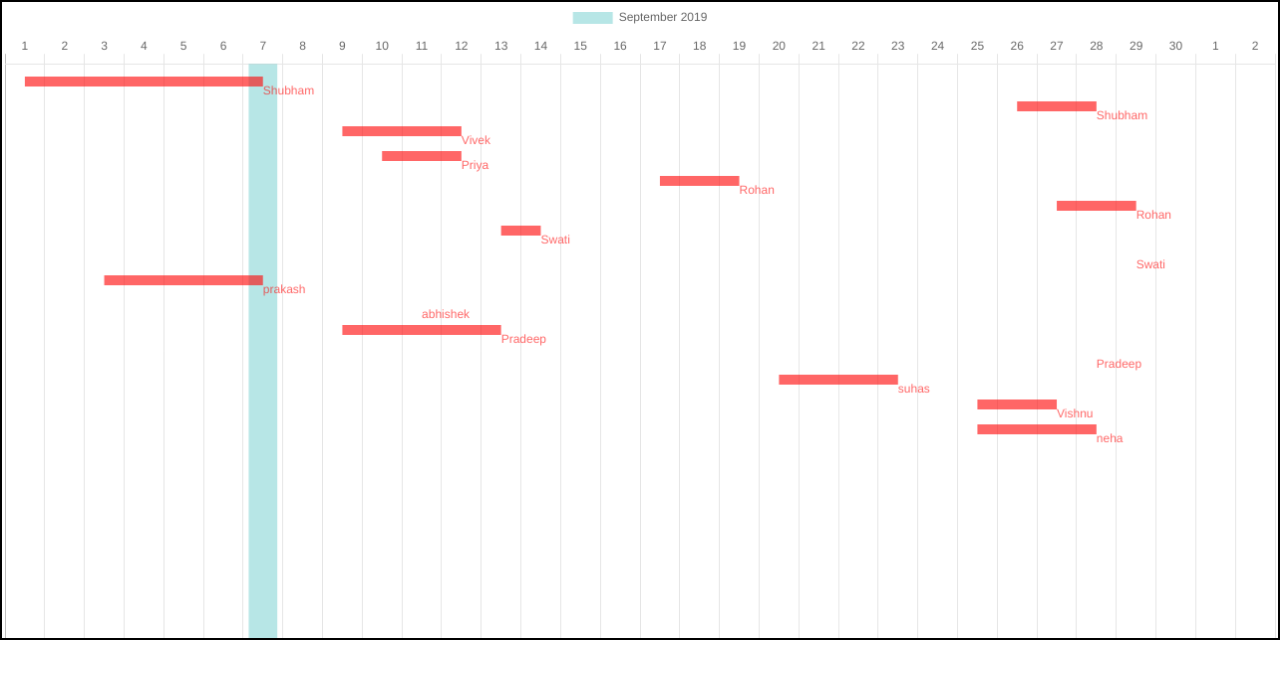
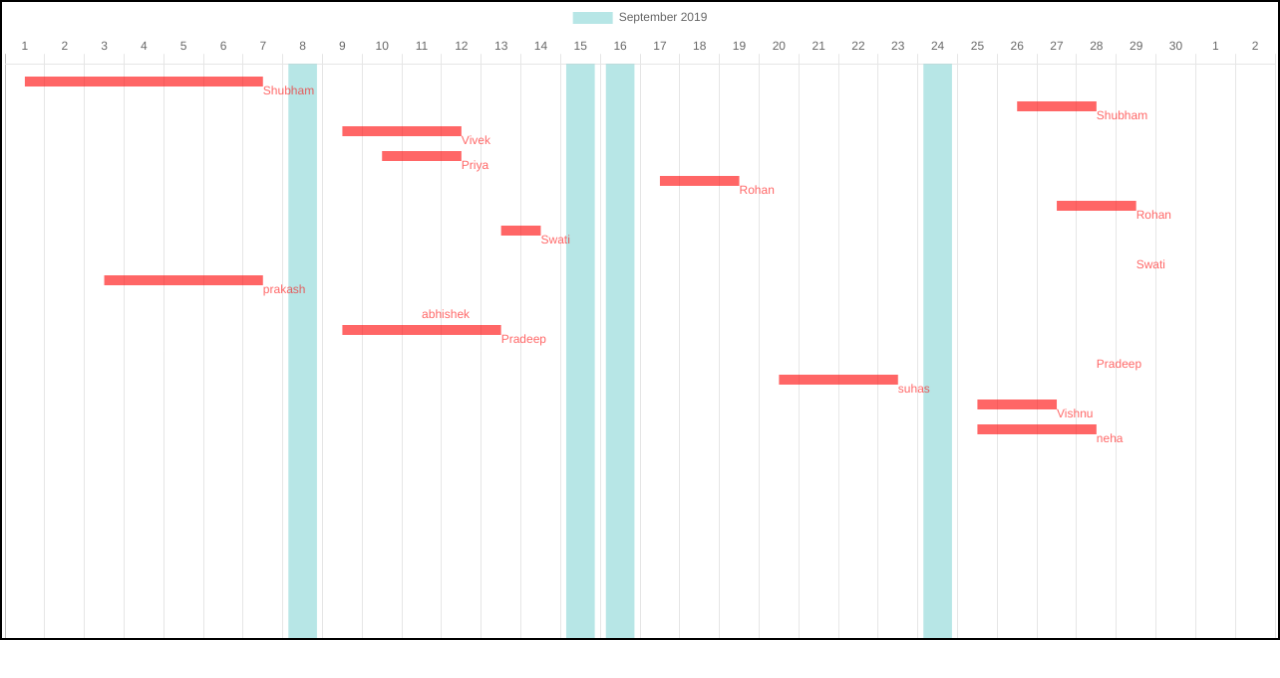
Before and after one commit to fir0j/Meeting-Schedular, a plain HTML site: page index.html in a window 1280 px wide. Drawn offline with nearby package versions, Linux system fonts and the light colour scheme.

Commit message:
main functionality achieved

```diff
--- a/index.html
+++ b/index.html
@@ -13,7 +13,6 @@
    <script src="https://cdn.jsdelivr.net/npm/chart.js@2.8.0"></script>
    <script src="https://cdnjs.cloudflare.com/ajax/libs/moment.js/2.24.0/moment.min.js"></script>
    <script src="https://ajax.googleapis.com/ajax/libs/jquery/3.4.1/jquery.min.js"></script>
-   <script src="buildChart.js"></script>
-   <!-- <script src="horizontalBarPlugin.js"></script> -->
+   <script src="script.js"></script>
 </body>
 </html>
--- a/buildChart.js
+++ b/script.js
@@ -18,22 +18,22 @@ var getInterData = (url) => {
 };
 // getInterData(url);
 
-var canvas = document.getElementById('myChart');
-var ctx = canvas.getContext('2d');
-var busyDays = [];
+let canvas = document.getElementById('myChart');
+let ctx = canvas.getContext('2d');
+let busyDays = [];
 
-var horizonalLinePlugin = {
+let horizonalLinePlugin = {
 	afterDraw: function(chartInstance) {
-		var xScale = chartInstance.scales['x-axis-0'];
+		let xScale = chartInstance.scales['x-axis-0'];
 		// var yScale = chartInstance.scales['y-axis-0'];
-		var canvas = chartInstance.chart;
-		var ctx = canvas.ctx;
-		var index;
-		var line;
-		var style;
-		var startValue;
-		var endValue;
-		var position = 55;
+		let canvas = chartInstance.chart;
+		let ctx = canvas.ctx;
+		let index;
+		let line;
+		let style;
+		let startValue;
+		let endValue;
+		let position = 55;
 
 		//accessing options
 		if (chartInstance.options.horizontalLine) {
@@ -41,7 +41,7 @@ var horizonalLinePlugin = {
 				line = chartInstance.options.horizontalLine[index];
 
 				//using id to generate position for allotment
-				var id = line.id;
+				let id = line.id;
 				function updatePostion(id, index) {
 					if (id == index + 1) {
 						position += 25;
@@ -49,19 +49,19 @@ var horizonalLinePlugin = {
 				}
 				updatePostion(id, index);
 
-				var start = line.start.toString();
+				let start = line.start.toString();
 				function getStart() {
 					start = Number(start.slice(0, 2));
 				}
 				getStart();
 
-				var end = line.end.toString();
+				let end = line.end.toString();
 				function getEnd() {
 					end = Number(end.slice(0, 2));
 				}
 				getEnd();
 
-				for (i = start; i <= end; i++) {
+				for (let i = start; i <= end; i++) {
 					busyDays.push(i);
 				}
 
@@ -69,7 +69,7 @@ var horizonalLinePlugin = {
 				allUniqueDays = [];
 				function uniqueBusyDays() {
 					var uniqueBusyDays = [];
-					for (i = 0; i < days.length; i++) {
+					for (let i = 0; i < days.length; i++) {
 						if (uniqueBusyDays.indexOf(busyDays[i]) === -1) {
 							uniqueBusyDays.push(busyDays[i]);
 						}
@@ -77,19 +77,17 @@ var horizonalLinePlugin = {
 					return uniqueBusyDays;
 				}
 				allUniqueDays = uniqueBusyDays();
-				console.log(allUniqueDays);
 				//needs debug
 
 				function availableDays() {
-					var availableDays = [];
-					for (i = 1; i <= 30; i++) {
+					let availableDays = [];
+					for (let i = 1; i <= 30; i++) {
 						if (allUniqueDays.indexOf(i) == -1) {
 							availableDays.push(i);
 						}
 					}
 					return availableDays;
 				}
-				console.log(availableDays());
 
 				availableDays();
 				if (!line.style) {
@@ -187,7 +185,7 @@ var data = {
 			pointHoverBorderWidth: 2,
 			pointRadius: 1,
 			pointHitRadius: 10,
-			data: [ 0, 0, 0, 0, 0, 0, 1 ]
+			data: []
 		}
 	]
 };
@@ -308,4 +306,55 @@ var myChart = new Chart(ctx, {
 	}
 });
 
-// console.log(myChart.options.horizontalLine[0].id);
+allotedDays = () => {
+	totalInterns = myChart.options.horizontalLine.length;
+	allotedDays = [];
+	for (i = 0; i < totalInterns; i++) {
+		startDay = Number(myChart.options.horizontalLine[i].start.slice(0, 2));
+		endDay = Number(myChart.options.horizontalLine[i].end.slice(0, 2));
+		for (j = startDay; j <= endDay; j++) {
+			allotedDays.push(j);
+		}
+	}
+	console.log(allotedDays.sort());
+	removeDulicates = () => {
+		noDuplicates = [];
+		for (i = 0; i < allotedDays.length; i++) {
+			if (noDuplicates.indexOf(allotedDays[i]) === -1) noDuplicates.push(allotedDays[i]);
+		}
+		allotedDays = noDuplicates;
+	};
+	removeDulicates();
+	console.log('no duplicates' + allotedDays.sort());
+	return allotedDays;
+};
+
+availableDays = () => {
+	availability = [];
+	let ad = allotedDays();
+	for (i = 1; i < 30; i++) {
+		if (ad.indexOf(i) === -1) {
+			availability.push(i);
+		}
+	}
+	return availability;
+};
+
+// console.log(availableDays());
+
+function addData(myChart, vacantDays) {
+	myChart.data.datasets.forEach((dataset) => {
+		temp = [];
+		for (i = 0; i < 31; i++) {
+			temp.push(0);
+		}
+		//inserting element at specific index
+		for (i = 0; i < vacantDays.length; i++) {
+			temp.splice(vacantDays[i] - 1, 0, 30);
+		}
+		dataset.data = temp;
+		console.log(temp);
+	});
+	myChart.update();
+}
+addData(myChart, availableDays());
```
Also changed, not shown: horizontalBarPlugin.js (deleted, +0 -31 lines).
